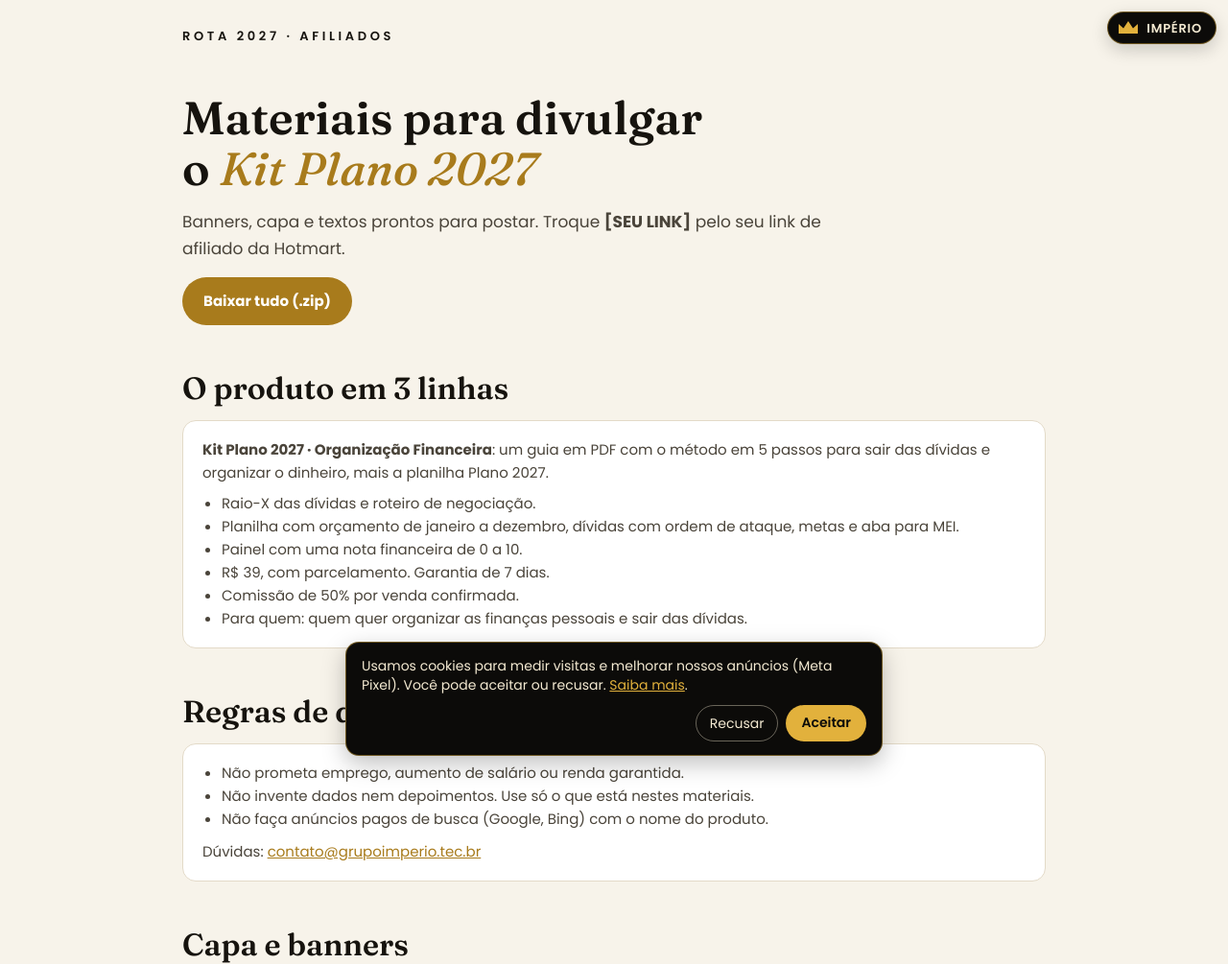
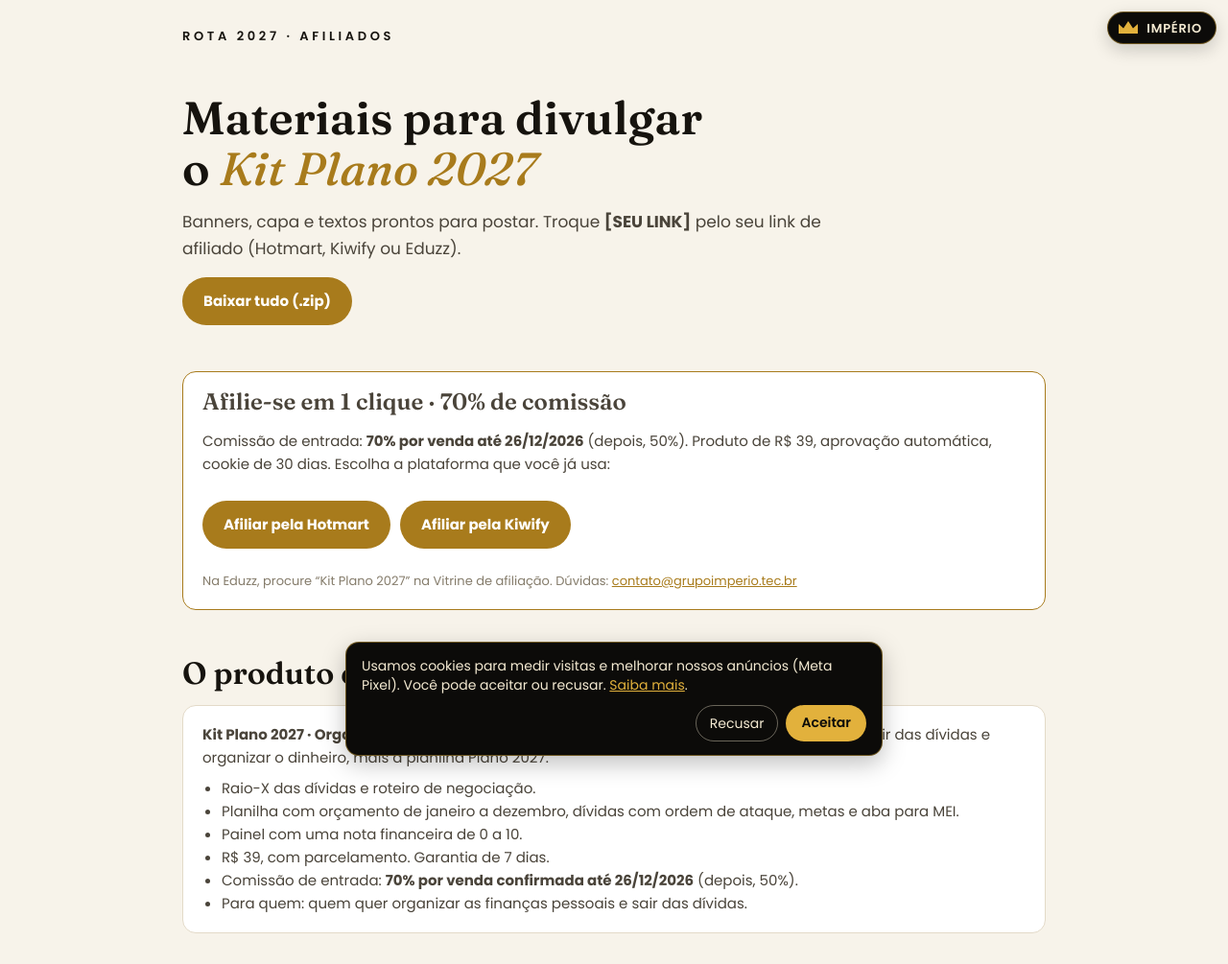
Before and after one commit to grupoimperio-tec/site, a plain HTML site: page afiliados/kit-plano-2027/index.html in a window 1280 px wide. Shown: the top 1005 px of the page at 96% size. Drawn offline with Linux system fonts and the light colour scheme.

Commit message:
Afiliados Kit Plano 2027: comissao de entrada 70% e links para se afiliar

```diff
--- a/afiliados/kit-plano-2027/index.html
+++ b/afiliados/kit-plano-2027/index.html
@@ -63,9 +63,14 @@ if(document.body)go();else document.addEventListener('DOMContentLoaded',go);})()
 
 <section>
 <h1>Materiais para divulgar o <em>Kit Plano 2027</em></h1>
-<p class="lead">Banners, capa e textos prontos para postar. Troque <strong>[SEU LINK]</strong> pelo seu link de afiliado da Hotmart.</p>
+<p class="lead">Banners, capa e textos prontos para postar. Troque <strong>[SEU LINK]</strong> pelo seu link de afiliado (Hotmart, Kiwify ou Eduzz).</p>
 <div><a class="btn" href="materiais_kitplano.zip" download>Baixar tudo (.zip)</a></div>
 </section>
+<section id="afiliar" class="regras" style="border-color:var(--ouro)"><h2 style="font-size:24px">Afilie-se em 1 clique · 70% de comissão</h2>
+<p>Comissão de entrada: <b>70% por venda até 26/12/2026</b> (depois, 50%). Produto de R$ 39, aprovação automática, cookie de 30 dias. Escolha a plataforma que você já usa:</p>
+<div style="display:flex;flex-wrap:wrap;gap:10px;margin-top:10px"><a class="btn" href="https://affiliate.hotmart.com/affiliate-recruiting/view/5167K108610478" rel="noopener">Afiliar pela Hotmart</a><a class="btn" href="https://dashboard.kiwify.com/join/affiliate/jk3V7gkc" rel="noopener">Afiliar pela Kiwify</a></div>
+<p class="nota" style="margin-top:8px">Na Eduzz, procure “Kit Plano 2027” na Vitrine de afiliação. Dúvidas: <a href="mailto:contato@grupoimperio.tec.br">contato@grupoimperio.tec.br</a></p></section>
+
 
 <section>
 <h2>O produto em 3 linhas</h2>
@@ -74,7 +79,7 @@ if(document.body)go();else document.addEventListener('DOMContentLoaded',go);})()
 <ul>
 <li>Raio-X das dívidas e roteiro de negociação.</li><li>Planilha com orçamento de janeiro a dezembro, dívidas com ordem de ataque, metas e aba para MEI.</li><li>Painel com uma nota financeira de 0 a 10.</li>
 <li>R$ 39, com parcelamento. Garantia de 7 dias.</li>
-<li>Comissão de 50% por venda confirmada.</li>
+<li>Comissão de entrada: <b>70% por venda confirmada até 26/12/2026</b> (depois, 50%).</li>
 <li>Para quem: quem quer organizar as finanças pessoais e sair das dívidas.</li>
 </ul>
 </div>
```
